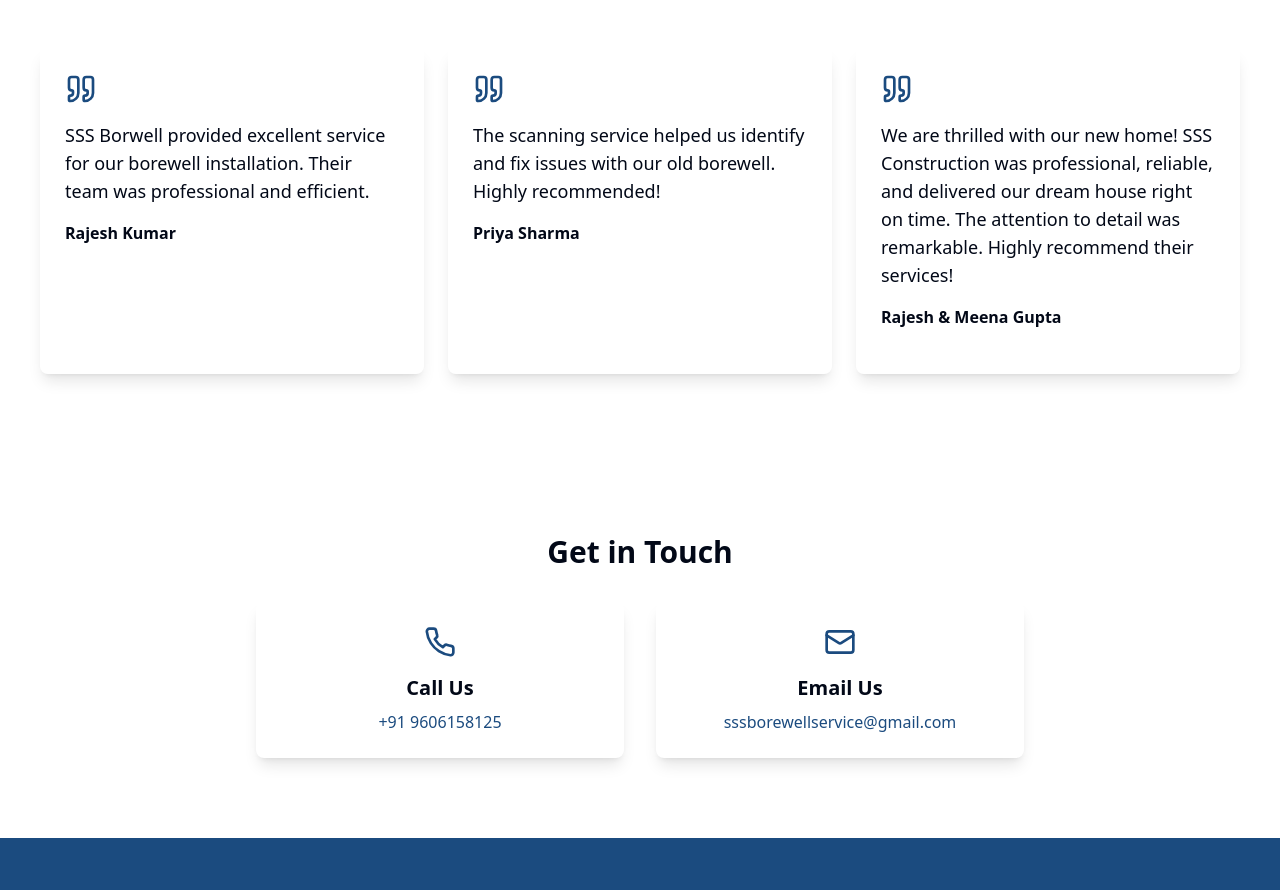
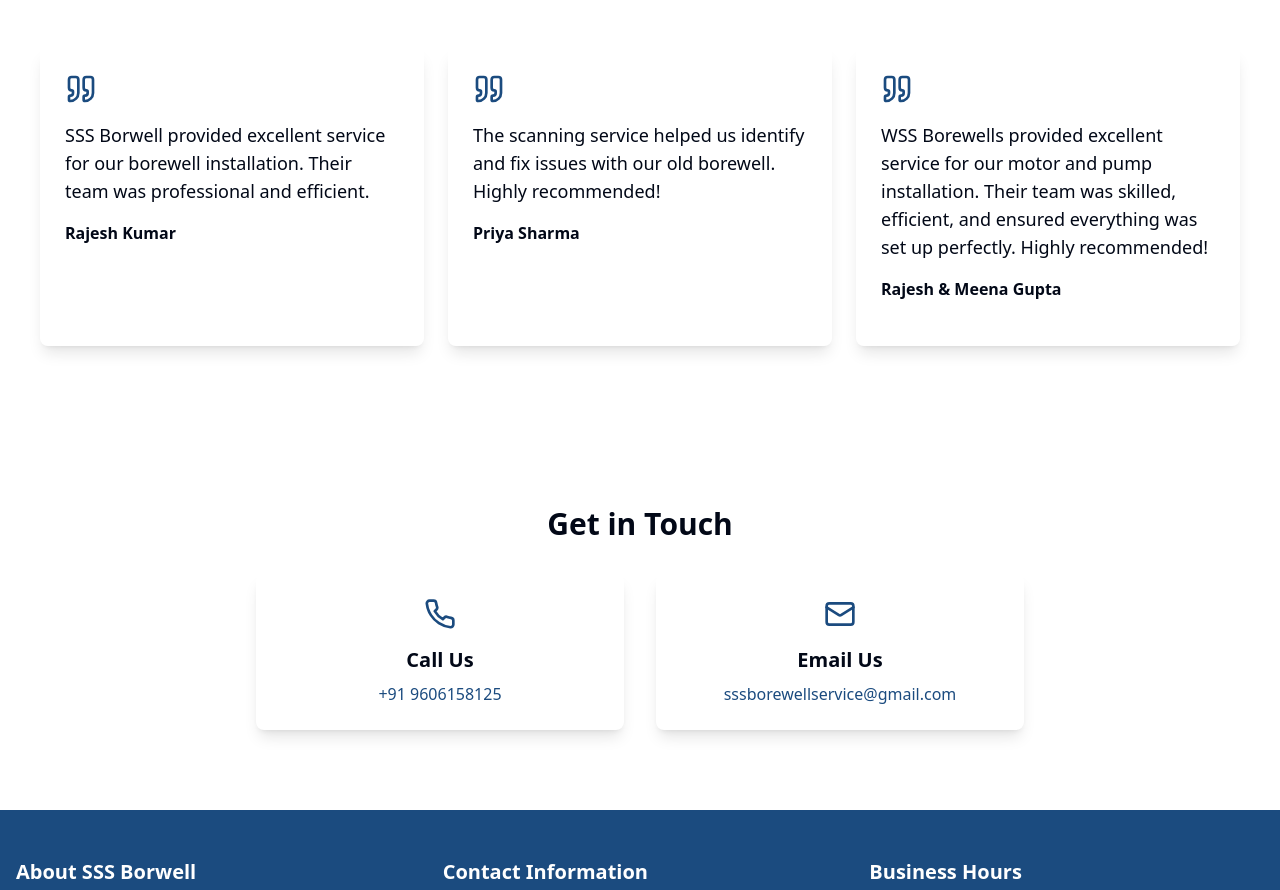
Before and after one commit to DhanushDivakar/borewell-bazaar, a React (Vite) app: page / in a window 1280 px wide. Shown: the part 2184-3074 px from the top of the page. Built offline with nearby package versions, Linux system fonts and the light colour scheme.

Commit message:
testimonials changes

```diff
--- a/package.json
+++ b/package.json
@@ -66,7 +66,7 @@
     "@eslint/js": "^9.9.0",
     "@tailwindcss/typography": "^0.5.15",
     "@types/node": "^22.5.5",
-    "@types/react": "^18.3.3",
+    "@types/react": "^18.3.18",
     "@types/react-dom": "^18.3.0",
     "@vitejs/plugin-react-swc": "^3.5.0",
     "autoprefixer": "^10.4.20",
--- a/src/pages/Index.tsx
+++ b/src/pages/Index.tsx
@@ -65,7 +65,7 @@ const Index = () => {
     },
     {
       content:
-        "We are thrilled with our new home! SSS Construction was professional, reliable, and delivered our dream house right on time. The attention to detail was remarkable. Highly recommend their services!",
+        "WSS Borewells provided excellent service for our motor and pump installation. Their team was skilled, efficient, and ensured everything was set up perfectly. Highly recommended!",
       author: "Rajesh & Meena Gupta",
       role: "Homeowner",
     },
```
Also changed, not shown: 1 other file (tests, documents, lock files or other folders).
